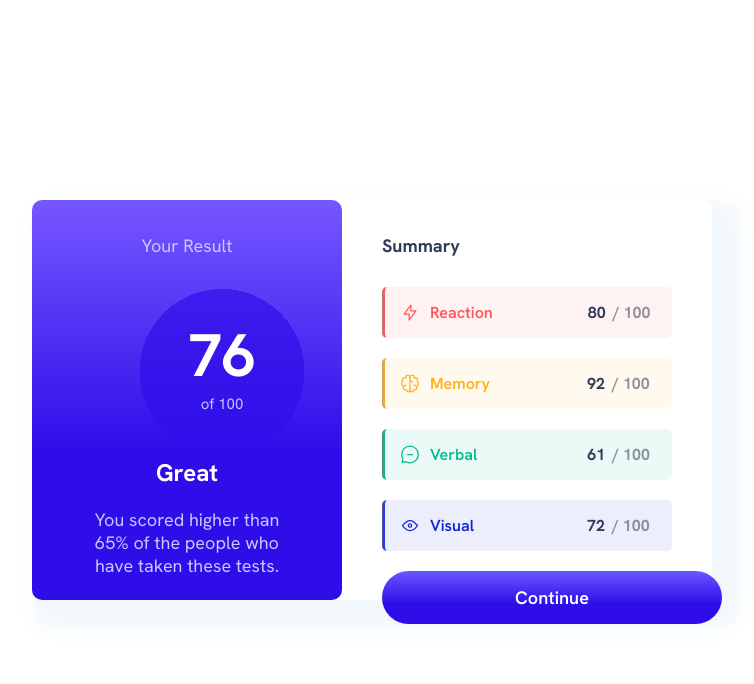
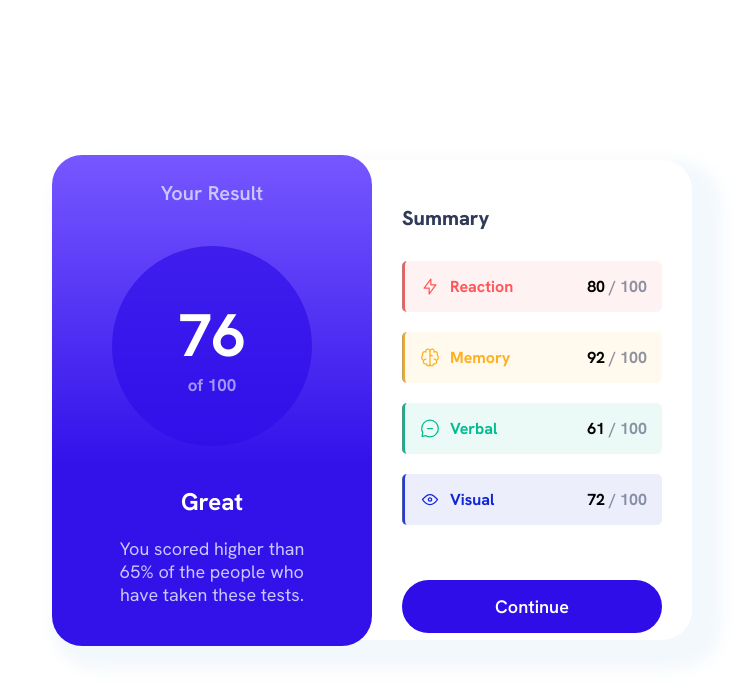
Before and after one commit to gunney69/Results-summary-component, a plain HTML site: page index.html in a window 1280 px wide. Shown: the whole page, without its empty margins (268-1022 px from the left). Drawn offline with Linux system fonts and the light colour scheme.

Commit message:
final commit

```diff
--- a/index.html
+++ b/index.html
@@ -16,10 +16,8 @@
     <div class="result">
       <p>Your Result</p>
       <div class="resultColor">
-        <div class="insideResult">
         <h1 class="result76">76</h1>
         <p class="result100">of 100</p>
-        </div>
       </div>
 
       <div class="textResult">
@@ -30,36 +28,42 @@
 
     <div class="section">
       <p class="summary">Summary</p>
+
       <div class="reaction">
+        <div class="imgTextReaction">
           <img class="imgReaction" src="assets/images/icon-reaction.svg" alt="imgReaction">
           <p class="reactionText">Reaction</p>
-        <p class="reaction80">80</p>
-        <p class="reaction100">/ 100</p>
+        </div>
+        <p class="reaction100"><strong>80</strong> / 100</p>
       </div>
 
       <div class="memory">
+        <div class="imgTextMemory">
           <img class="imgMemory" src="assets/images/icon-memory.svg" alt="imgMemory">
           <p class="memoryText">Memory</p>
-        <p class="memory92">92</p>
-        <p class="memory100">/ 100</p>
+        </div>
+        <p class="memory100"><strong>92</strong> / 100</p>
       </div>
 
       <div class="verbal">
+        <div class="imgTextVerbal">
           <img class="imgVerbal" src="assets/images/icon-verbal.svg" alt="imgVerbal">
           <p class="verbalText">Verbal</p>
-        <p class="verbal61">61</p>
-        <p class="verbal100">/ 100</p>
+        </div>
+        <p class="verbal100"><strong>61</strong> / 100</p>
       </div>
 
       <div class="visual">
+        <div class="imgTextVisual">
           <img class="imgVisual" src="assets/images/icon-visual.svg" alt="imgVisual">
           <p class="visualText">Visual</p>
-        <p class="visual72">72</p>
-        <p class="visual100">/ 100</p>
       </div>
-      <div class="continue">
-        <a class="button" href="https://www.frontendmentor.io/home/my-challenges">Continue</a>
+        <p class="visual100"><strong>72</strong> / 100</p>
       </div>
+
+      <a class="continue" href="https://www.frontendmentor.io/home/my-challenges">
+        <button class="button">Continue</button>
+      </a>
     </div>
   </main>
   <!-- <div class="attribution">
--- a/style.css
+++ b/style.css
@@ -10,88 +10,95 @@
 
 body {
     background-color: hsl(0, 0%, 100%);
-    display: flex;
-    align-items: center;
-    justify-content: center;
-    position: absolute;
-    top: 50%;
-    left: 50%;
-    transform: translate(-50%, -50%);
+    min-height: 100vh;
+	display: flex;
+	flex-wrap: wrap;
+	justify-content: center;
+	align-items: center;
     flex-direction: column;
  }
 
 
 main {
     background: hsl(0, 0%, 100%);
-    border-radius: 10px;
+    border-radius: 30px;
     box-shadow: 15px 15px 15px 15px rgba(230, 241, 248, 0.479);
     display: flex;
     align-items: center;
     justify-content: center;
     flex-direction: row;
-    width: 85vh;
-    height: 50vh;
+    width: 80vh;
+    height: 60vh;
  }
 
 .result {
-    background: rgb(46,13,233);
-    background: linear-gradient(0deg, rgba(46,13,233,1) 37%, rgb(118, 87, 255) 100%);
-    height: 100%;
-    width: 50%;
+    display: flex;
+    background: linear-gradient(0deg, rgba(46, 13, 233, 0.979) 37%, rgb(118, 87, 255) 100%);
+    min-height: 55vh;
+    width: 40vh;
     text-align: center;
+    align-items: center;
+    flex-direction: column;
     color: white;
-    padding: 10px;
-    margin-right: 30px;
-    border-radius: 10px;
+    padding: 30px;
+    padding-top: 25px;
+    padding-bottom: 40px;
+    border-radius: 30px;
 }
+
+.result p:first-child {
+    font-size: 20px;
+    color: hsl(241, 100%, 89%);
+    padding-bottom: 40px;
+    font-weight: 600;
+}
+
+
  .resultColor {
-    background: radial-gradient(circle closest-side,rgba(46, 13, 233, 0.678) 100%, hsla(241, 72%, 46%, 0) 100%);
-    margin-top: 4vh;
-    height: 165px;
-    position: fixed;
-    width: 230px;
-    margin-left: 65px;
+    display: flex;
+    justify-content: center;
+    align-items: center;
+    flex-direction: column;
+    background-color: rgba(46, 13, 233, 0.678);
+    padding: 15px;
+    border-radius: 50%;
+    width: 200px;
+    height: 200px;
+    font-size: 30px;
  }
 
-.insideResult {
-    font-size: 30px;
-    margin-top: 27px;
-}
-
 .result100 {
-    font-size: 15px;
-    color: hsl(241, 100%, 89%);
+    font-weight: 700;
+    font-size: 17px;
+    color: hsla(241, 100%, 89%, 0.733);
 }
 
 .textResult {
-    margin-top: 25vh;
+    padding-top: 40px;
+    padding-left: 30px;
+    padding-right: 30px;
 }
 
 .textResult p {
-    padding: 20px 50px 0px 50px;
     font-size: 18px;
     color: hsl(241, 100%, 89%);
-}
-
-.result p:first-child {
-    margin-top: 3vh;
-    font-size: 18px;
-    color: hsl(241, 100%, 89%);
+    padding-top: 20px;
 }
 
 .section {
-    height: 100%;
-    width: 50%;
-    padding: 10px;
+    height: 55vh;
+    width: 40vh;
+    padding: 30px;
+    padding-top: 25px;
+    padding-bottom: 40px;
     border-radius: 10px;
-    padding-right: 40px;
+    font-weight: 700;
 }
 
 .summary {
-    margin-top: 3vh;
-    font-size: 18px;
+    font-size: 20px;
     color: hsl(224, 30%, 27%);
-    font-weight: 700;
+    font-weight: 800;
 }
 
 .reaction {
@@ -105,23 +112,24 @@ main {
     border-left-style: groove;
     margin-top: 30px;
     margin-bottom: 20px;
+    justify-content: space-between;
 }
 
-.reactionText {
-    padding-left: 10px;
-    font-weight: 600;
+
+.imgTextReaction {
+    display: flex;
 }
 
-.reaction80 {
-    padding-left: 95px;
-    font-weight: 700;
-    color: hsl(224, 30%, 27%);
+.imgTextReaction p {
+    padding-left: 10px;
 }
 
 .reaction100 {
-    padding-left: 7px;
-    font-weight: 700;
     color: hsla(224, 30%, 27%, 0.541);
+}
+
+.reaction100 strong {
+    color: black;
 }
 
 .memory {
@@ -134,23 +142,23 @@ main {
     border: hsla(39, 100%, 56%, 0.692);
     border-left-style: groove;
     margin-bottom: 20px;
+    justify-content: space-between;
 }
 
-.memoryText {
-    padding-left: 10px;
-    font-weight: 600;
+.imgTextMemory {
+    display: flex;
 }
 
-.memory92 {
-    padding-left: 97px;
-    font-weight: 700;
-    color: hsl(224, 30%, 27%);
+.imgTextMemory p {
+    padding-left: 10px;
 }
 
 .memory100 {
-    padding-left: 7px;
-    font-weight: 700;
     color: hsla(224, 30%, 27%, 0.541);
+}
+
+.memory100 strong {
+    color: black;
 }
 
 .verbal {
@@ -163,21 +171,23 @@ main {
     border: hsla(166, 100%, 37%, 0.692);
     border-left-style: groove;
     margin-bottom: 20px;
+    justify-content: space-between;
 }
-.verbalText {
+
+.imgTextVerbal {
+    display: flex;
+}
+
+.imgTextVerbal p {
     padding-left: 10px;
-    font-weight: 600;
-}
-.verbal61 {
-    padding-left: 110px;
-    font-weight: 700;
-    color: hsl(224, 30%, 27%);
 }
 
 .verbal100 {
-    padding-left: 7px;
-    font-weight: 700;
     color: hsla(224, 30%, 27%, 0.541);
+}
+
+.verbal100 strong {
+    color: black;
 }
 
 .visual {
@@ -189,52 +199,78 @@ main {
     border-radius: 5px;
     border: hsla(234, 85%, 45%, 0.692);
     border-left-style: groove;
-    margin-bottom: 20px;
+    margin-bottom: 55px;
+    justify-content: space-between;
 }
 
-.visualText {
-    padding-left: 10px;
-    font-weight: 600;
+.imgTextVisual {
+    display: flex;
 }
 
-.visual72 {
-    padding-left: 113px;
-    font-weight: 700;
-    color: hsl(224, 30%, 27%);
+.imgTextVisual p {
+    padding-left: 10px;
 }
 
 .visual100 {
-    padding-left: 7px;
-    font-weight: 700;
     color: hsla(224, 30%, 27%, 0.541);
 }
 
-.button {
-    cursor: pointer;
-    transition: all .4s ease-out;
+.visual100 strong {
+    color: black;
+}
+
+.continue {
     outline: none;
     text-decoration: none;
     color: white;
 }
 
-.continue:hover {
-    background: hsl(224, 30%, 27%);
-}
-
-.continue {
+.button {
     background: rgb(46,13,233);
-    background: linear-gradient(0deg, rgba(46,13,233,1) 37%, rgb(104, 87, 255) 100%);
     padding: 15px;
     border-radius: 30px;
     color: white;
     font-weight: 600;
     text-align: center;
-    width: 340px;
+    width: 100%;
     font-size: 18px;
-    margin-top: 15px;
 
+}
+
+.button:hover {
+    background: hsl(224, 30%, 27%);
+    transition: all .3s;
     cursor: pointer;
-    transition: all .4s ease-out;
-    outline: none;
-    text-decoration: none;
 }
+
+@media (max-width: 700px) {
+    body {
+        min-height: 100%;
+    }
+
+    main {
+        flex-direction: column;
+        width: 100%;
+        height: 100%;
+    }
+
+    .result {
+        width: 100%;
+        border-top-left-radius: 0;
+        border-top-right-radius: 0;
+    }
+
+    .section {
+        width: 100%;
+        height: 90%;
+    }
+
+    .visual {
+        margin-bottom: 30px;
+    }
+
+    .textResult {
+        padding-left: 20px;
+        padding-right: 20px;
+    }
+}
```
Lines whose indentation alone changed are shown as unchanged.
